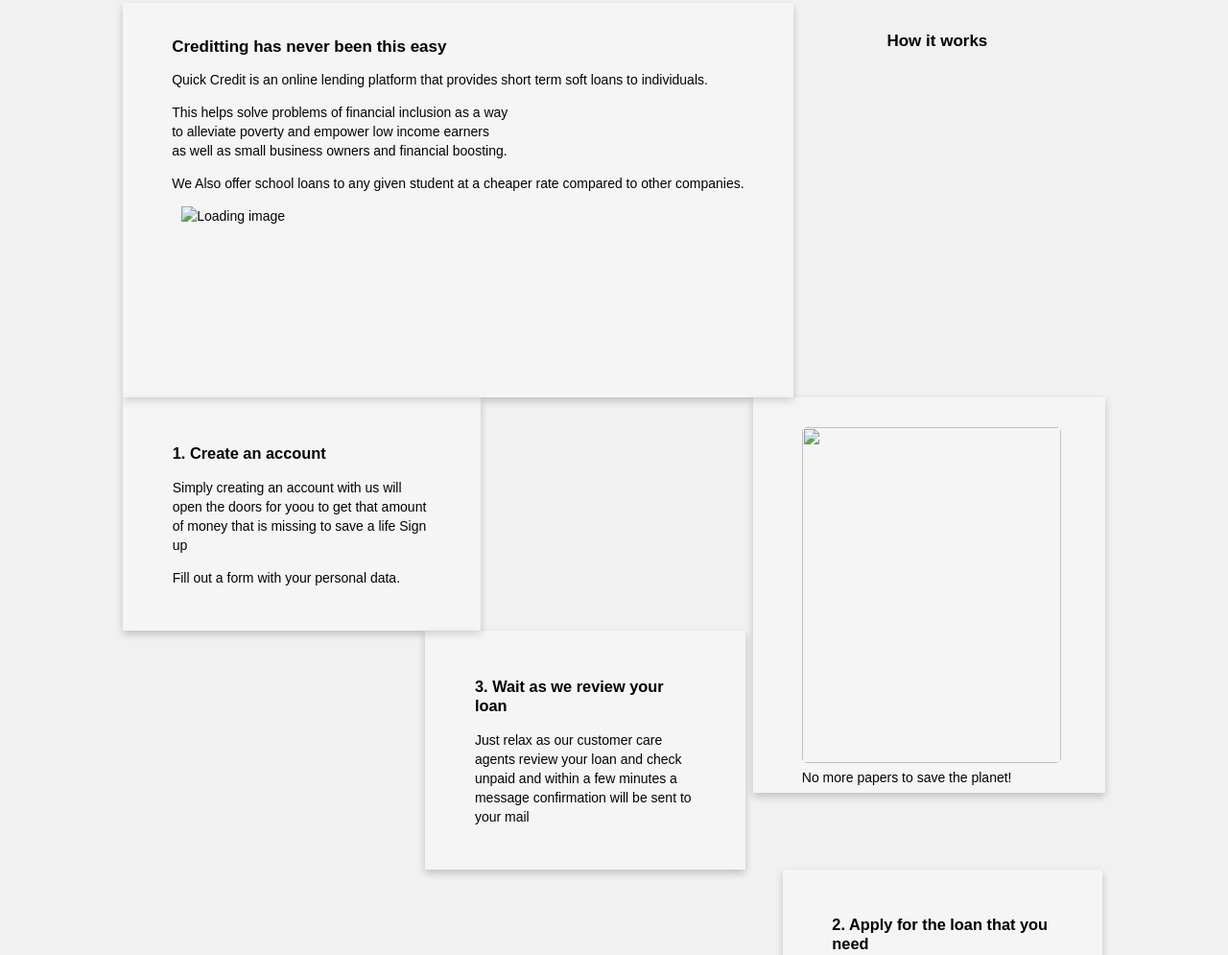
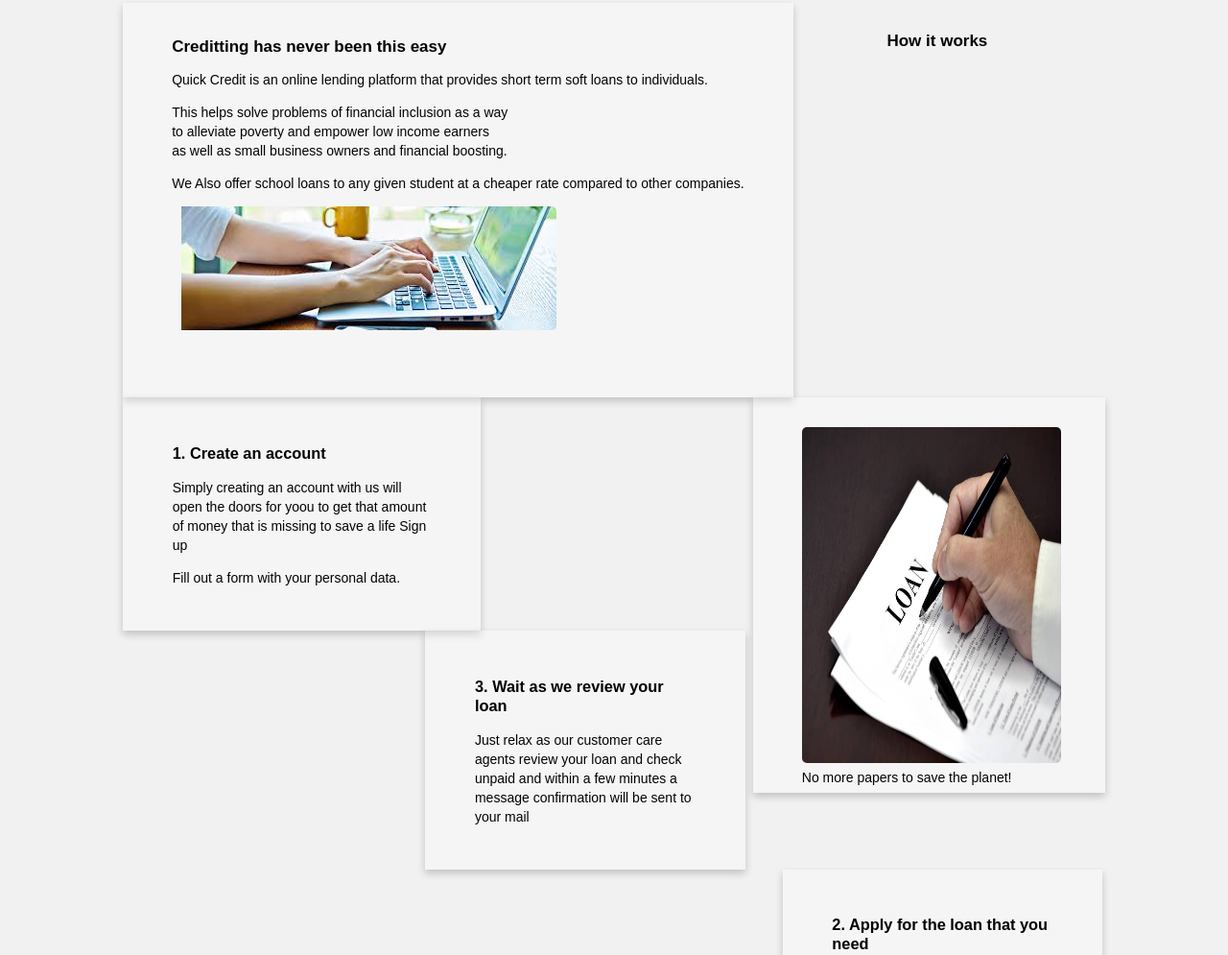
Before and after one commit to Arnoldmn/quickCredit, a plain HTML site: page index.html in a window 1280 px wide. Shown: the part 177-1172 px from the top of the page at 96% size. Drawn offline with Linux system fonts and the light colour scheme.

Commit message:
update index page

```diff
--- a/index.html
+++ b/index.html
@@ -38,12 +38,12 @@
                     </p>
                     <p>We Also offer school loans to any given student at a cheaper rate compared to other companies.
                     </p>
-                    <img src="images.jpeg" alt="Loading image">
+                    <img src="./img/images.jpeg" alt="Loading image">
                 </content>
             </article>
             <article class="rightContent">
                 <content>
-                    <img src="loan.jpg" alt="" width="265px" height="340px">
+                    <img src="./img/loan.jpg" alt="" width="265px" height="340px">
                     <caption>No more papers to save the planet!</caption>
 
             </article>
```
Also changed, not shown: README.md.
